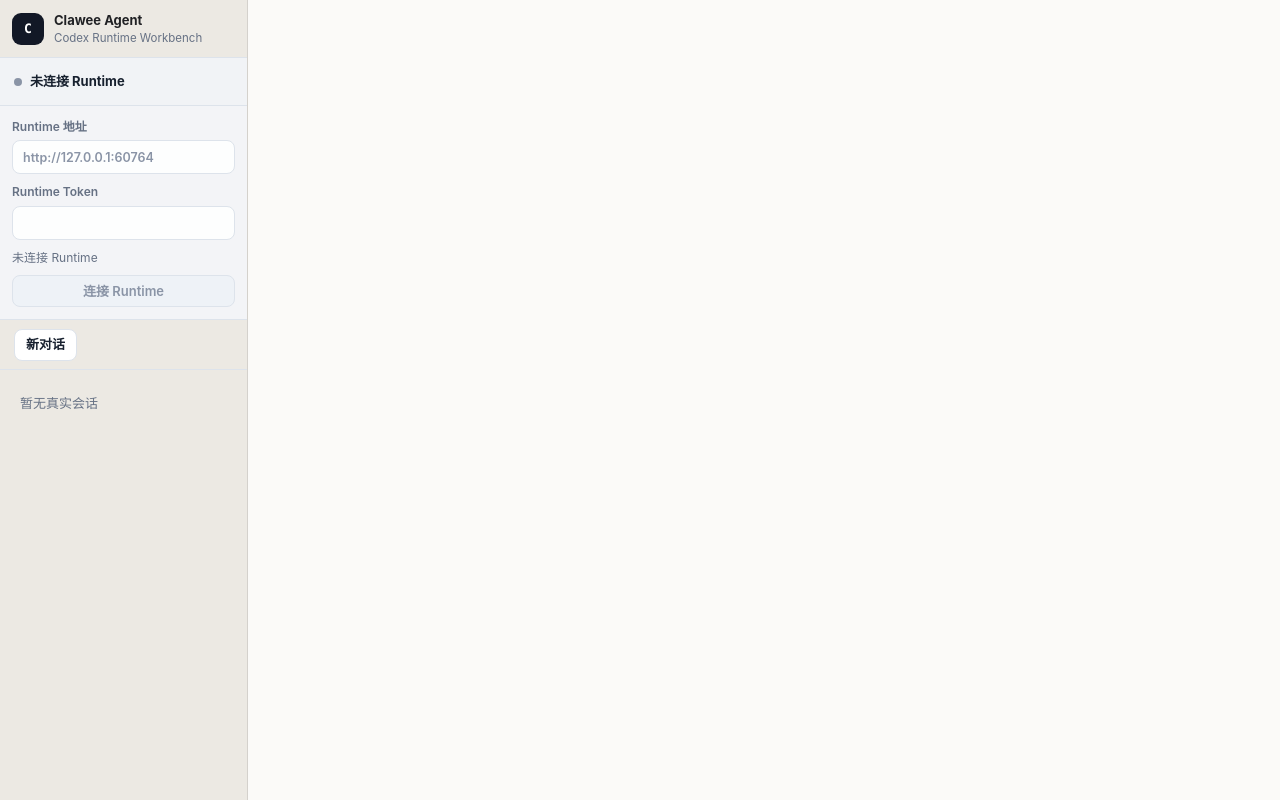
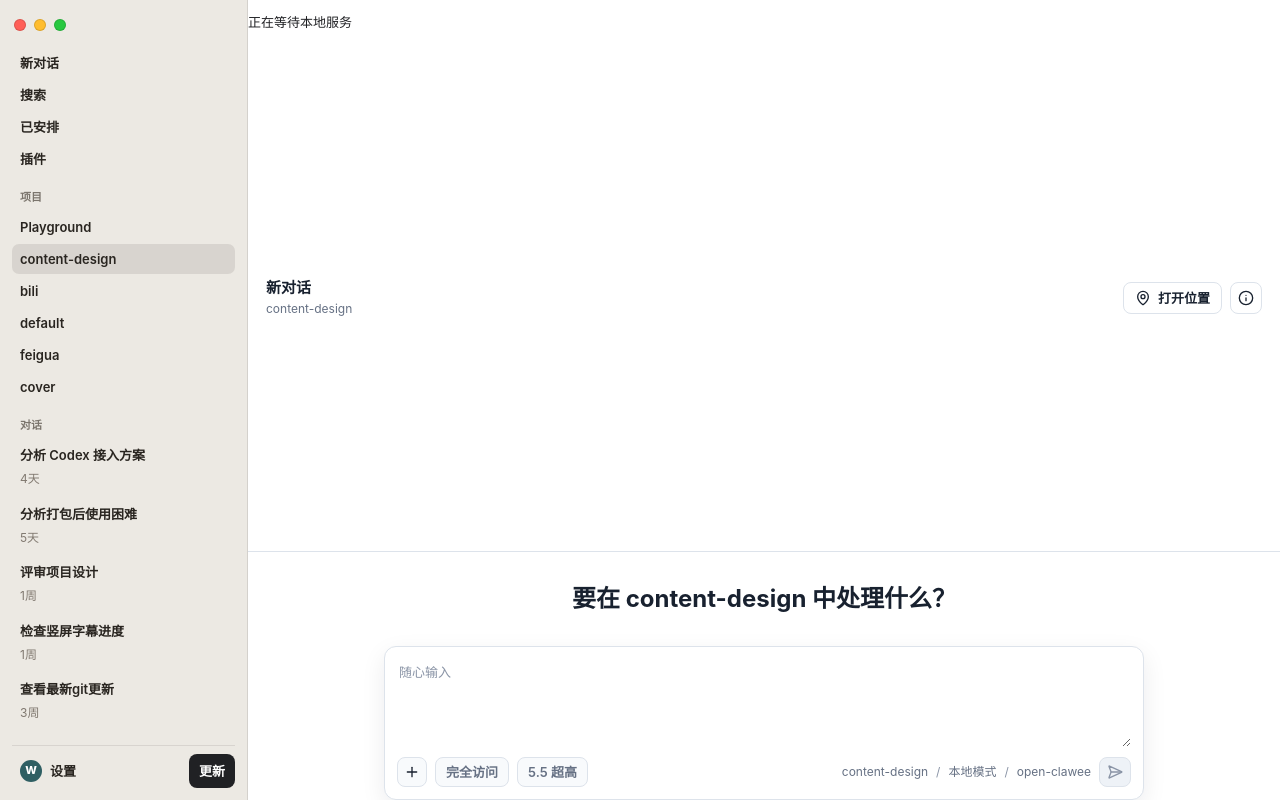
Before and after one commit to krillinai/OpenCreator, a React (Vite) app in the folder apps/web/: page / in a window 1280 px wide. Built offline with nearby package versions, Linux system fonts and the light colour scheme.

Commit message:
feat(web): assemble Clawee desktop app UI

```diff
--- a/apps/web/index.html
+++ b/apps/web/index.html
@@ -3,7 +3,7 @@
   <head>
     <meta charset="utf-8" />
     <meta name="viewport" content="width=device-width, initial-scale=1" />
-    <title>Clawee Agent</title>
+    <title>Clawee</title>
   </head>
   <body>
     <div id="root"></div>
--- a/apps/web/src/app/App.tsx
+++ b/apps/web/src/app/App.tsx
@@ -3,14 +3,15 @@ import { useEffect, useMemo, useReducer, useRef, useState } from 'react';
 import { WorkbenchLayout } from '../components/layout/WorkbenchLayout.js';
 import { Timeline } from '../components/timeline/Timeline.js';
 import { eventToTimelineItem, type TimelineItem } from '../components/timeline/timeline-model.js';
-import { FileEditor } from '../components/editor/FileEditor.js';
-import { FileTree } from '../components/editor/FileTree.js';
 import { CapabilitiesView } from '../features/capabilities/CapabilitiesView.js';
 import type { CapabilitiesViewProps } from '../features/capabilities/CapabilitiesView.js';
-import { ConnectionPanel } from '../features/connection/ConnectionPanel.js';
+import { ConversationEmptyState } from '../features/conversation/ConversationEmptyState.js';
+import { ConversationHeader } from '../features/conversation/ConversationHeader.js';
+import { DetailPanel } from '../features/details/DetailPanel.js';
+import { createDefaultProjects, findProjectById, listRecentConversations } from '../features/projects/project-model.js';
 import { Composer } from '../features/runs/Composer.js';
-import { RunDetailPanel } from '../features/runs/RunDetailPanel.js';
-import { ThreadList } from '../features/threads/ThreadList.js';
+import { ClaweeSettingsView, type RuntimeStatus } from '../features/settings/ClaweeSettingsView.js';
+import { ClaweeSidebar } from '../features/shell/ClaweeSidebar.js';
 import { browserBridge } from '../host/browser-bridge.js';
 import type { HostBridge } from '../host/bridge.js';
 import { RuntimeClient } from '../runtime/client.js';
@@ -41,6 +42,8 @@ export type AppProps = {
 
 export function App(props: AppProps = {}) {
   const [state, dispatch] = useReducer(reduceAppState, initialAppState);
+  const projects = useMemo(() => createDefaultProjects(), []);
+  const conversations = useMemo(() => listRecentConversations(), []);
   const defaultFileService = useMemo(() => createMockFileService(), []);
   const fileService = props.fileService ?? defaultFileService;
   const hostBridge = props.hostBridge ?? browserBridge;
@@ -50,7 +53,10 @@ export function App(props: AppProps = {}) {
   const [treeLoadError, setTreeLoadError] = useState<string>();
   const [timelineItems, setTimelineItems] = useState<TimelineItem[]>([]);
   const [connectionConfig, setConnectionConfig] = useState<ConnectionConfig | null>(null);
-  const [connectionState, setConnectionState] = useState<ConnectionState>({ status: 'disconnected', message: '未连接 Runtime' });
+  const [connectionState, setConnectionState] = useState<ConnectionState>({
+    status: 'disconnected',
+    message: '正在等待本地服务'
+  });
   const [runDiagnosticsById, setRunDiagnosticsById] = useState<Record<string, RunDiagnosticsResponse | undefined>>({});
   const [runtimeBusy, setRuntimeBusy] = useState(false);
   const [savedFileByPath, setSavedFileByPath] = useState<Record<string, WorkspaceFile>>({});
@@ -108,14 +114,7 @@ export function App(props: AppProps = {}) {
     let canceled = false;
     const loadVersion = connectionConfigVersionRef.current;
 
-    hostBridge
-      .readConnectionConfig()
-      .then(config => {
-        if (!canceled && connectionConfigVersionRef.current === loadVersion) setConnectionConfig(config);
-      })
-      .catch(() => {
-        if (!canceled && connectionConfigVersionRef.current === loadVersion) setConnectionConfig(null);
-      });
+    readHostRuntimeConfig(loadVersion, () => canceled);
 
     return () => {
       canceled = true;
@@ -150,7 +149,7 @@ export function App(props: AppProps = {}) {
     let canceled = false;
 
     if (connectionService === null) {
-      setConnectionState({ status: 'disconnected', message: '未连接 Runtime' });
+      setConnectionState({ status: 'disconnected', message: '正在等待本地服务' });
       return () => {
         canceled = true;
       };
@@ -164,7 +163,7 @@ export function App(props: AppProps = {}) {
       })
       .catch(() => {
         if (canceled) return;
-        setConnectionState({ status: 'disconnected', message: 'Runtime 连接失败' });
+        setConnectionState({ status: 'disconnected', message: '本地服务连接失败' });
       });
 
     return () => {
@@ -232,35 +231,15 @@ export function App(props: AppProps = {}) {
   const selectedFilePath = state.selectedFilePath;
   const currentFile = savedFileByPath[selectedFilePath];
   const selectedDraftContent = draftContentByPath[selectedFilePath] ?? currentFile?.content ?? '';
-  const dirty = currentFile !== undefined && selectedDraftContent !== currentFile.content;
-  const savingCurrentFile = savingFilePaths.has(selectedFilePath);
   const loadingSelectedFile = loadingFilePath === selectedFilePath && currentFile === undefined;
   const loadError = loadErrorByPath[selectedFilePath];
   const saveError = saveErrorByPath[selectedFilePath];
   const runDiagnostics = state.selectedRunId === undefined ? undefined : runDiagnosticsById[state.selectedRunId];
-  const rightPanel =
-    props.capabilitiesView !== undefined ? (
-      <CapabilitiesView {...props.capabilitiesView} />
-    ) : state.rightPanelMode === 'run_detail' ? (
-      <RunDetailPanel runId={state.selectedRunId} diagnostics={runDiagnostics} />
-    ) : (
-      loadingSelectedFile ? (
-        <div className="empty-state">正在加载文件...</div>
-      ) : currentFile === undefined ? (
-        <div className="empty-state">{loadError ?? '无法加载文件'}</div>
-      ) : (
-        <FileEditor
-          path={currentFile.path}
-          content={selectedDraftContent}
-          dirty={dirty}
-          saving={savingCurrentFile}
-          loadError={loadError}
-          saveError={saveError}
-          onChange={handleEditorContentChange}
-          onSave={saveCurrentFile}
-        />
-      )
-    );
+  const currentProject = findProjectById(projects, state.currentProjectId) ?? projects[0];
+  const currentProjectName = currentProject?.name ?? 'content-design';
+  const projectConversations = conversations.filter(conversation => conversation.projectId === state.currentProjectId);
+  const selectedConversation = conversations.find(conversation => conversation.id === state.selectedThreadId);
+  const runtimeStatus = mapRuntimeStatus(connectionState);
 
   function handleEditorContentChange(content: string) {
     const path = selectedFilePathRef.current;
@@ -291,14 +270,23 @@ export function App(props: AppProps = {}) {
     return `${prefix}_${Date.now()}_${timelineIdSequenceRef.current}`;
   }
 
-  async function handleConnect(config: ConnectionConfig) {
-    connectionConfigVersionRef.current += 1;
-    setConnectionConfig(config);
-    await hostBridge.writeConnectionConfig(config);
+  function readHostRuntimeConfig(loadVersion: number, isCanceled: () => boolean) {
+    hostBridge
+      .readConnectionConfig()
+      .then(config => {
+        if (!isCanceled() && connectionConfigVersionRef.current === loadVersion) setConnectionConfig(config);
+      })
+      .catch(() => {
+        if (!isCanceled() && connectionConfigVersionRef.current === loadVersion) setConnectionConfig(null);
+      });
   }
 
-  function handleConnectionEdit() {
+  function retryRuntimeConnection() {
     connectionConfigVersionRef.current += 1;
+    const loadVersion = connectionConfigVersionRef.current;
+    setConnectionConfig(null);
+    setConnectionState({ status: 'disconnected', message: '正在等待本地服务' });
+    readHostRuntimeConfig(loadVersion, () => false);
   }
 
   function submitPrompt(prompt: string) {
@@ -317,7 +305,7 @@ export function App(props: AppProps = {}) {
       {
         kind: 'assistant_message',
         id: createTimelineId('assistant'),
-        text: '当前未连接 Runtime，已在 mock workspace 中记录本次任务。',
+        text: '本地服务暂未就绪，已先记录本次任务。',
         source: 'mock'
       }
     ];
@@ -446,6 +434,10 @@ export function App(props: AppProps = {}) {
     void loadRunDiagnostics(runId);
   }
 
+  function openChangeDetail(changeId: string) {
+    dispatch({ type: 'select_change', changeId });
+  }
+
   async function saveCurrentFile() {
     if (currentFile === undefined) return;
     if (savingFilePathsRef.current.has(currentFile.path)) return;
@@ -482,60 +474,183 @@ export function App(props: AppProps = {}) {
     }
   }
 
+  const detailPanel = createDetailPanel();
+  const main = props.capabilitiesView !== undefined ? (
+    <CapabilitiesView {...props.capabilitiesView} />
+  ) : state.activeView === 'settings' ? (
+    <ClaweeSettingsView runtimeStatus={runtimeStatus} onBack={() => dispatch({ type: 'back_to_app' })} />
+  ) : state.activeView === 'conversation' ? (
+    <section className="conversation-page">
+      <ConnectionStatusMessage connectionState={connectionState} />
+      <ConversationHeader
+        title={selectedConversation?.title ?? '新对话'}
+        projectName={currentProjectName}
+        onOpenLocation={() => dispatch({ type: 'select_file', path: selectedFilePath })}
+        onToggleDetail={() => {
+          if (state.rightPanelMode === 'closed') {
+            dispatch({ type: 'select_file', path: selectedFilePath });
+          } else {
+            dispatch({ type: 'close_detail' });
+          }
+        }}
+      />
+      <div className="conversation-body">
+        {treeLoadError ? <p className="inline-error">{treeLoadError}</p> : null}
+        {timelineItems.length === 0 ? (
+          <ConversationEmptyState projectName={currentProjectName} />
+        ) : (
+          <Timeline items={timelineItems} onOpenRunDetail={openRunDetail} onOpenChange={openChangeDetail} />
+        )}
+      </div>
+      <Composer
+        projectName={currentProjectName}
+        branchName="open-clawee"
+        permission={currentProject?.sandbox ?? 'follow-global'}
+        modelLabel="5.5 超高"
+        disabled={runtimeBusy}
+        onSubmit={submitPrompt}
+      />
+    </section>
+  ) : (
+    <PlaceholderView label={getPlaceholderLabel(state.activeView)} />
+  );
+
   return (
     <WorkbenchLayout
       sidebar={
-        <div className="sidebar-stack">
-          <div className="product-bar">
-            <div className="product-mark">C</div>
-            <div>
-              <strong>Clawee Agent</strong>
-              <span>Codex Runtime Workbench</span>
-            </div>
-          </div>
-          <ConnectionPanel
-            status={connectionState.status}
-            codexStatus={connectionState.status === 'connected' ? connectionState.codexStatus : undefined}
-            initialConfig={connectionConfig}
-            message={connectionState.status === 'connected' ? undefined : connectionState.message}
-            onEdit={handleConnectionEdit}
-            onConnect={handleConnect}
-          />
-          <ThreadList threads={[]} selectedThreadId={state.selectedThreadId} onSelect={() => {}} onNewThread={() => {}} />
-        </div>
+        <ClaweeSidebar
+          projects={projects}
+          conversations={projectConversations}
+          currentProjectId={state.currentProjectId}
+          activeView={state.activeView}
+          onNewConversation={() => {
+            dispatch({ type: 'set_active_view', activeView: 'conversation' });
+            dispatch({ type: 'close_detail' });
+          }}
+          onSelectProject={(projectId) => dispatch({ type: 'select_project', projectId })}
+          onSelectConversation={(conversationId) => dispatch({ type: 'select_thread', threadId: conversationId })}
+          onOpenView={(activeView) => dispatch({ type: 'set_active_view', activeView })}
+          onOpenSettings={() => dispatch({ type: 'open_settings' })}
+          onCheckUpdates={() => dispatch({ type: 'open_settings' })}
+        />
       }
-      timeline={
-        <div className="timeline-shell">
-          <div className="timeline-head">
-            <div>
-              <strong>Agent 对话</strong>
-              <span>{connectionState.status === 'connected' ? '已接入真实 Runtime' : '未连接时使用本地 mock 记录'}</span>
-            </div>
-          </div>
-          <Timeline items={timelineItems} onOpenRunDetail={openRunDetail} />
-          <Composer disabled={runtimeBusy} onSubmit={submitPrompt} />
-        </div>
-      }
-      rightPanel={rightPanel}
-      fileTree={
-        <>
-          <div className="tree-header">
-            <strong>{treeLoadError ?? '项目文件'}</strong>
-          </div>
-          <div className="tree-search">
-            <input aria-label="搜索项目文件" placeholder="搜索文件" />
-          </div>
-          <FileTree
-            nodes={treeNodes}
-            selectedPath={state.selectedFilePath}
-            onSelect={path => {
-              selectedFilePathRef.current = path;
-              dispatch({ type: 'select_file', path });
-            }}
-          />
-        </>
-      }
+      main={main}
+      detail={detailPanel}
+      detailOpen={detailPanel !== null && state.activeView === 'conversation'}
     />
+  );
+
+  function createDetailPanel() {
+    if (state.rightPanelMode === 'closed') return null;
+
+    if (state.rightPanelMode === 'run_detail') {
+      return (
+        <DetailPanel
+          mode="run"
+          title="运行详情"
+          subtitle={state.selectedRunId}
+          content={formatRunDiagnostics(runDiagnostics)}
+          onClose={() => dispatch({ type: 'close_detail' })}
+        />
+      );
+    }
+
+    if (state.rightPanelMode === 'change') {
+      return (
+        <DetailPanel
+          mode="change"
+          title="已编辑 docs/atoms.md"
+          subtitle="+903 -0"
+          content="docs/atoms.md"
+          onClose={() => dispatch({ type: 'close_detail' })}
+          onApprove={() => dispatch({ type: 'close_detail' })}
+          onRevert={() => dispatch({ type: 'close_detail' })}
+        />
+      );
+    }
+
+    const fileTitle = selectedFilePath.split('/').at(-1) ?? selectedFilePath;
+    const fileContent = loadingSelectedFile
+      ? '正在加载文件...'
+      : loadError ?? saveError ?? (selectedDraftContent.length > 0 ? selectedDraftContent : '暂无预览内容');
+
+    return (
+      <DetailPanel
+        mode="file"
+        title={fileTitle}
+        subtitle={selectedFilePath}
+        content={fileContent}
+        onClose={() => dispatch({ type: 'close_detail' })}
+      />
+    );
+  }
+}
+
+function ConnectionStatusMessage(props: { connectionState: ConnectionState }) {
+  if (props.connectionState.status === 'connected') {
+    return (
+      <p className="runtime-status" role="status">
+        本地运行内核正常
+      </p>
+    );
+  }
+
+  return (
+    <p className="runtime-status" role="status">
+      {props.connectionState.message}
+    </p>
+  );
+}
+
+function PlaceholderView(props: { label: string }) {
+  return (
+    <section className="placeholder-page" aria-labelledby="placeholder-title">
+      <h1 id="placeholder-title">Clawee：{props.label}</h1>
+    </section>
+  );
+}
+
+function getPlaceholderLabel(activeView: 'search' | 'schedules' | 'plugins') {
+  switch (activeView) {
+    case 'search':
+      return '搜索';
+    case 'schedules':
+      return '已安排';
+    case 'plugins':
+      return '插件';
+  }
+}
+
+function mapRuntimeStatus(connectionState: ConnectionState): RuntimeStatus {
+  if (connectionState.status !== 'connected') {
+    return {
+      connected: false,
+      runtimeVersion: '0.1.0',
+      lastCheckedAt: '2026-07-07 10:00'
+    };
+  }
+
+  return {
+    connected: true,
+    runtimeVersion: '0.1.0',
+    codexVersion: connectionState.codexStatus.codexVersion,
+    codexPath: connectionState.codexStatus.codexBin,
+    codexHome: connectionState.codexStatus.codexHome,
+    lastCheckedAt: '2026-07-07 10:00'
+  };
+}
+
+function formatRunDiagnostics(diagnostics: RunDiagnosticsResponse | undefined): string {
+  if (diagnostics === undefined) return '正在加载运行详情...';
+
+  return JSON.stringify(
+    {
+      runId: diagnostics.runId,
+      files: diagnostics.files,
+      warnings: diagnostics.warnings
+    },
+    null,
+    2
   );
 }
 
```
Also changed, not shown: 1 other file (tests, documents, lock files or other folders).
